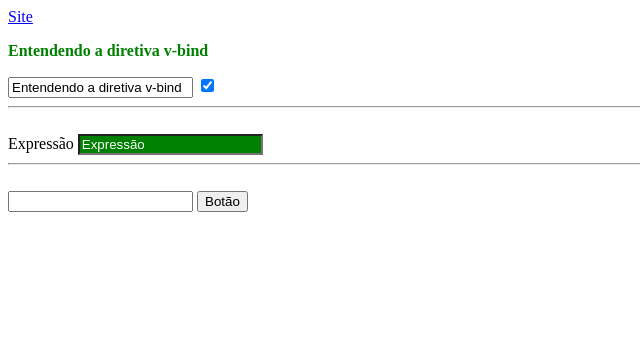
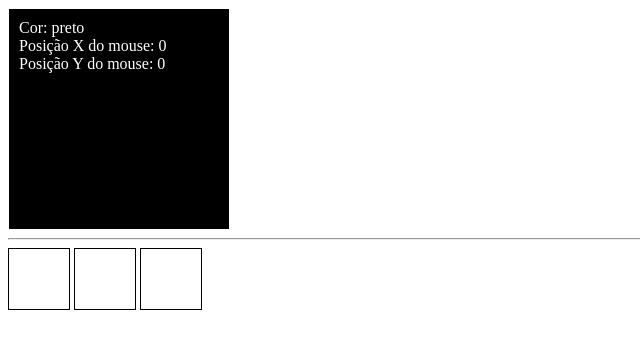
Before and after one commit to rodrigo815/udemy-vue2-vue3-vuex, a plain HTML site: page index.html in a window 1280 px wide. Shown: the whole page, without its empty margins (0-640 px from the left). Drawn offline with Linux system fonts and the light colour scheme.

Commit message:
Aula 17 - Hands-on

```diff
--- a/index.html
+++ b/index.html
@@ -7,70 +7,82 @@
     <title>Primeiro App em Vue</title>
     <style>
         .verde {
-            color: green;
+            background-color: green;
+            color: white;
         }
 
-        .negrito {
-            font-weight: bold;
-        }
-
-        .fundo-azul {
+        .azul {
             background-color: blue;
             color: white;
         }
 
-        .fundo-verde {
-            background-color: green;
+        .branco {
+            background-color: white;
+        }
+
+        .preto {
+            background-color: black;
             color: white;
+        }
+
+        .vermelho {
+            background-color: red;
+            color: white;
+        }
+
+        .borda {
+            border: 1px solid;
+        }
+
+        .div-principal {
+            width: 200px;
+            height: 200px;
+            padding: 10px;
+        }
+
+        .div-comum {
+            display: inline-block;
+            width: 50px;
+            height: 50px;
+            padding: 5px;
         }
     </style>
 </head>
 <body>
     <div id="app">
-        <a :href="site">Site</a>
+        <div class="borda div-principal" :class="cor">
+            Cor: {{ cor }}
+            <br>
+            Posição X do mouse: {{ posicaoX }}
+            Posição Y do mouse: {{ posicaoY }}
+        </div>
 
-        <p :class="cor" class="negrito">
-            Entendendo a diretiva v-bind
-        </p>
+        <hr>
 
-        <input type="text" :placeholder="instrucaoDePreenchimento" :value="valor">
-        <input type="checkbox" :checked="check">
+        <div @click="mudarCor('verde')" class="borda div-comum"></div>
 
-        <br>
-        <hr>
-        <br>
+        <div @mouseover="mudarCor('azul')"
+             @mouseout="mudarCor('vermelho')"
+             class="borda div-comum"></div>
 
-        {{ mensagem }}
-        <input :value="mensagem" :class="mensagem == 'Expressão' ? 'fundo-verde' : estilo">
-
-        <br>
-        <hr>
-        <br>
-
-        <input type="text" @keyup="imprimirTexto('Mensagem no console')">
-        <button @click="mensagemAlerta($event, 'Mensagem de alerta')">Botão</button>
+        <div class="borda div-comum" @mousemove="coordenadas($event)"></div>
     </div>
 
     <script>
         const vm = new Vue({ // vm = ViewModel
             el: '#app',
-            data: { // atributos reativos
-                site: 'https://rodrigosieja.com.br',
-                cor: 'verde',
-                instrucaoDePreenchimento: 'Placeholder - Diretiva v-bind',
-                valor: 'Entendendo a diretiva v-bind',
-                check: true,
-
-                mensagem: 'Expressão',
-                estilo: 'fundo-azul'
+            data: {
+                cor: 'preto',
+                posicaoX: 0,
+                posicaoY: 0
             },
             methods: {
-                imprimirTexto(t) {
-                    console.log(t);
+                mudarCor(cor) {
+                    this.cor = cor;
                 },
-                mensagemAlerta(event, msg) {
-                    console.log(event, msg);
-                    alert(msg);
+                coordenadas(event) {
+                    this.posicaoX = event.clientX;
+                    this.posicaoY = event.clientY;
                 }
             }
         });
```
